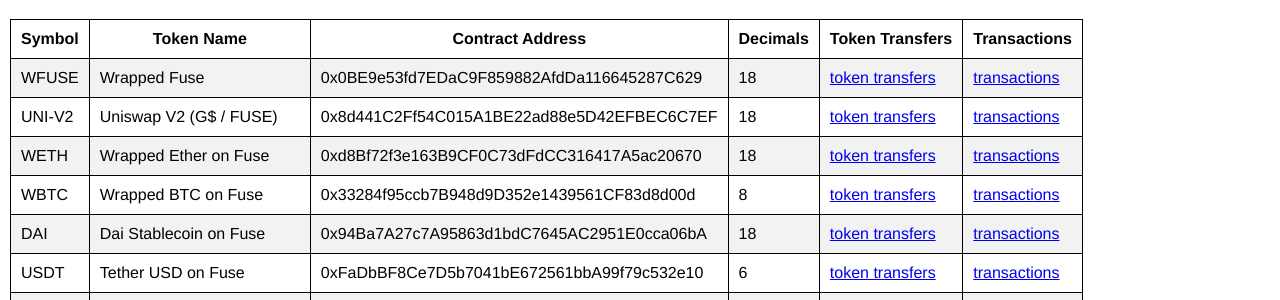
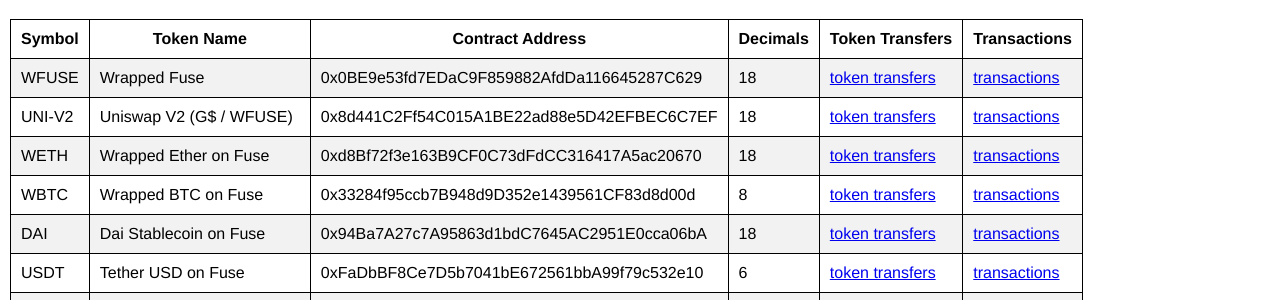
Before and after one commit to Fuse-Crypto/fuse-crypto.github.io, a Jekyll site: the page built from tokens/index.md, in a window 1280 px wide. Shown: the part 124-424 px from the top of the page. Built offline with Jekyll 4.4.1, drawn with Linux system fonts in a browser that asks for light colours.

Commit message:
Update fuse-tokens.yml

```diff
--- a/_data/fuse-tokens.yml
+++ b/_data/fuse-tokens.yml
@@ -4,7 +4,7 @@
   decimals: 18
 
 - symbol: 'UNI-V2'
-  name: 'Uniswap V2 (G$ / FUSE)'
+  name: 'Uniswap V2 (G$ / WFUSE)'
   address: '0x8d441C2Ff54C015A1BE22ad88e5D42EFBEC6C7EF'
   decimals: 18
 
```
